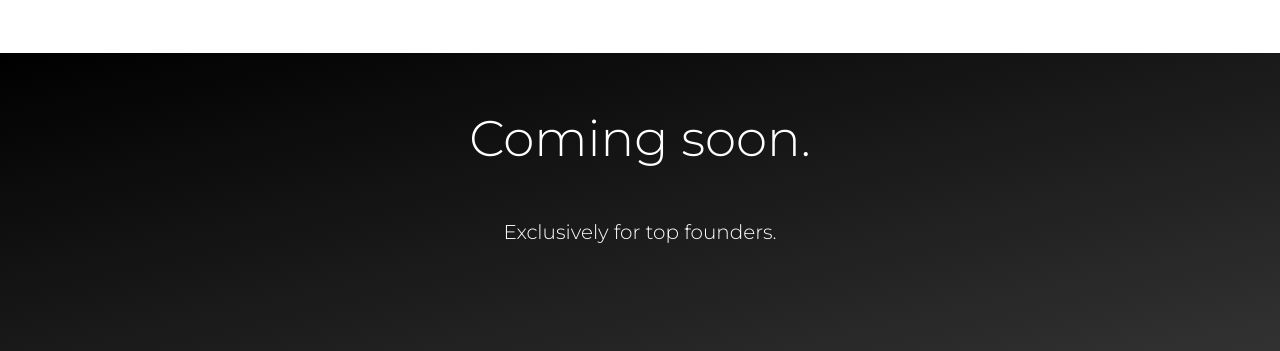
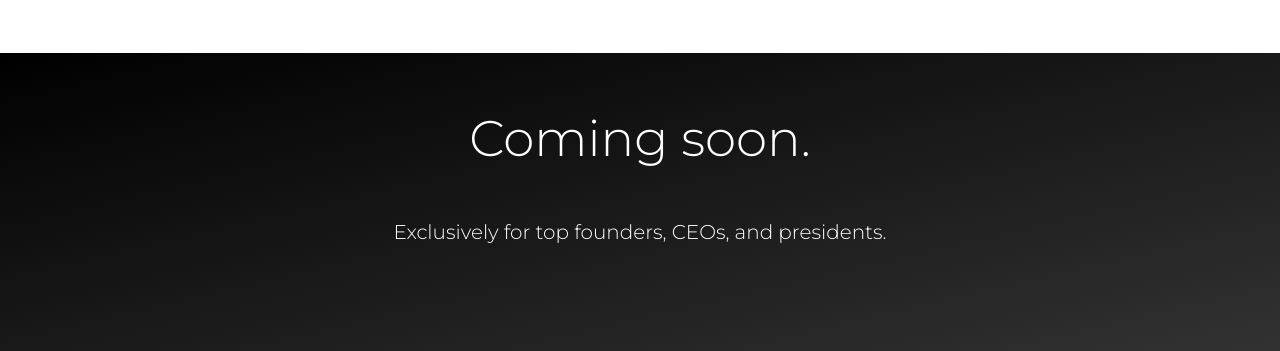
Before and after one commit to mbroido/mbroido.github.io, a plain HTML site: page index.html in a window 1280 px wide. Shown: the part 2365-2716 px from the top of the page. Drawn offline with nearby package versions, Linux system fonts and the light colour scheme.

Commit message:
Quick change

```diff
--- a/index.html
+++ b/index.html
@@ -112,7 +112,7 @@
     <div class="container theme-flip">
       <div class="content-section-heading ">
         <h2 class="mb-5 " style="font-size:50px; font-weight:300; color:white;">Coming soon. </h2>
-        <p class="lead mb-5 " style="color:white;"> Exclusively for top founders. </p>
+        <p class="lead mb-5 " style="color:white;"> Exclusively for top founders, CEOs, and presidents. </p>
 
         <!-- <div class="row">
           <div class="col-11">
```
